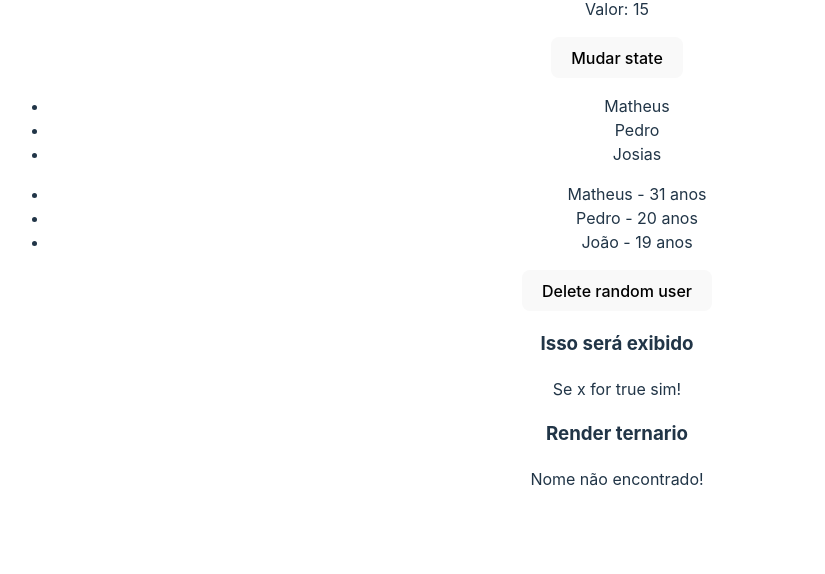
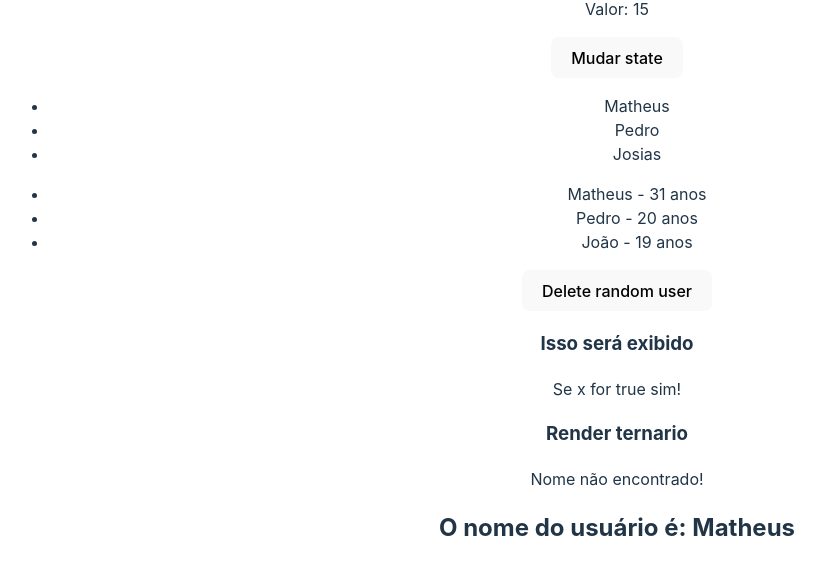
Before and after one commit to JefsonOliveira/Curso-Hora-de-Codar, a React (Vite) app in the folder arquivos/3_AVANCANDO_EM_REACT/avancando/: page / in a window 1280 px wide. Shown: the part 1127-1701 px from the top of the page, without its empty margins (23-848 px from the left). Built offline with nearby package versions, Linux system fonts and the light colour scheme.

Commit message:
feat: Adição Props

```diff
--- a/arquivos/3_AVANCANDO_EM_REACT/avancando/src/App.jsx
+++ b/arquivos/3_AVANCANDO_EM_REACT/avancando/src/App.jsx
@@ -9,8 +9,11 @@
 // 4 - Renderização de lista
 import ListRender from "./components/ListRender";
 
-//
+// 7 - Render condicional
 import ConditionalRender from "./components/ConditionalRender";
+
+// 8 - Props
+import ShowUserName from "./components/ShowUserName";
 
 function App() {
   return (
@@ -30,6 +33,9 @@
 
       {/* 7 - Render condicional */}
       <ConditionalRender />
+
+      {/* 8 - Props */}
+      <ShowUserName name="Matheus" />
     </div>
   );
 }
--- /dev/null
+++ b/arquivos/3_AVANCANDO_EM_REACT/avancando/src/components/ShowUserName.jsx
@@ -0,0 +1,9 @@
+const ShowUserName = (props) => {
+    return (
+        <div>
+            <h2>O nome do usuário é: {props.name} </h2>
+        </div>
+    );
+};
+
+export default ShowUserName;
```
